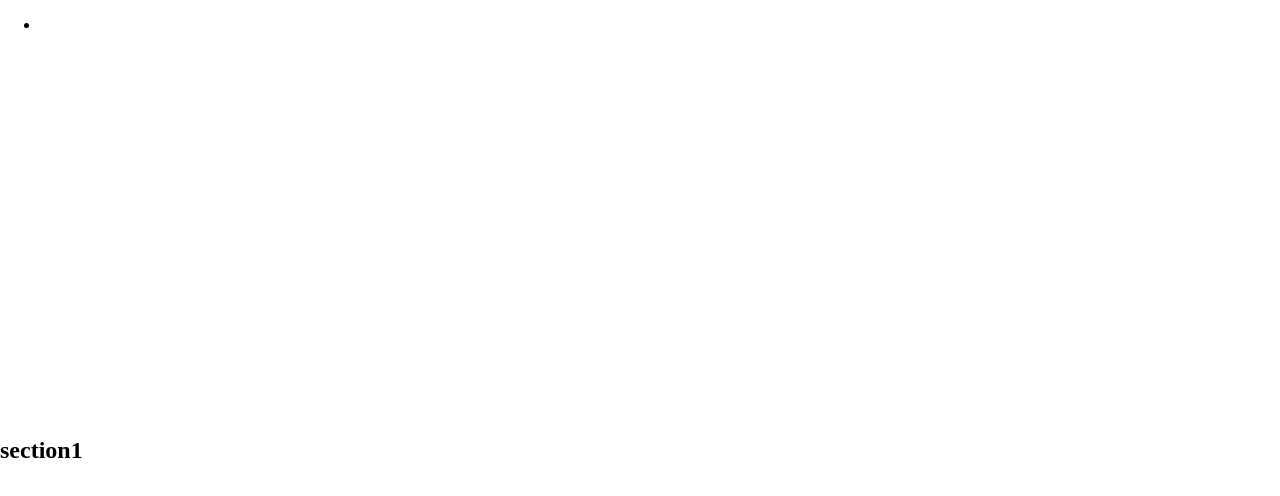
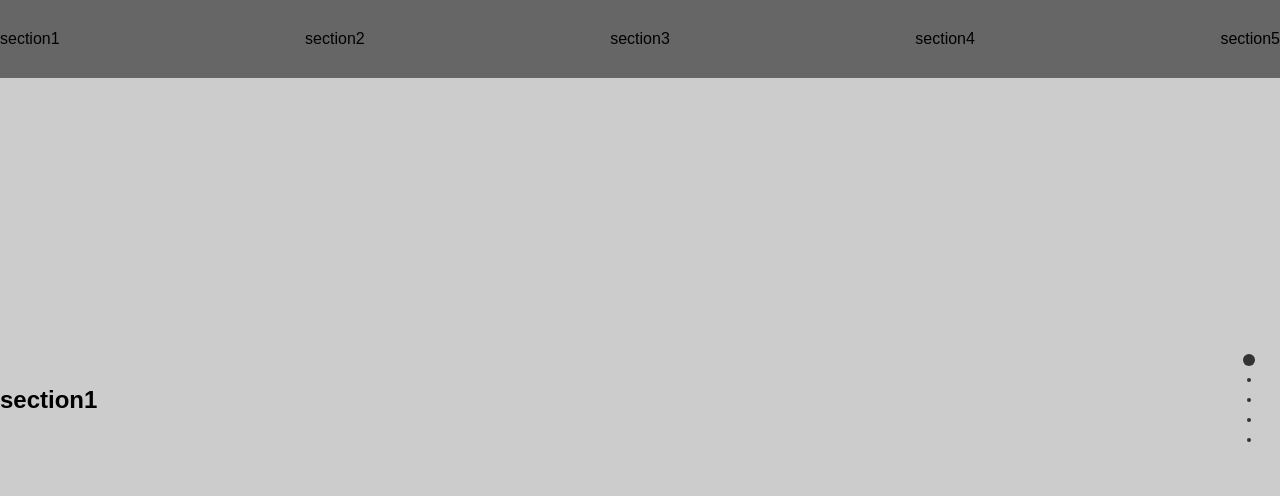
Before and after one commit to yamXcoco/fullpage, a plain HTML site: page index.html in a window 1280 px wide. Drawn offline with nearby package versions, Linux system fonts and the light colour scheme.

Commit message:
asdfasdfasdf

```diff
--- a/index.html
+++ b/index.html
@@ -1,17 +1,18 @@
 <!DOCTYPE html>
 <html lang="ko">
   <head>
-  <meta charset="UTF-8">
-  <meta http-equiv="X-UA-Compatible" content="IE=edge">
-  <meta name="viewport" content="width=device-width, initial-scale=1.0">
+    <meta charset="UTF-8" />
+    <meta http-equiv="X-UA-Compatible" content="IE=edge" />
+    <meta name="viewport" content="width=device-width, initial-scale=1.0" />
     <!-- css -->
-  <link rel="stylesheet" href="jquery.fullPage.css">
-  <link rel="stylesheet" href="main.css">
+    <link rel="stylesheet" href="jquery.fullPage.css" />
+    <link rel="stylesheet" href="main.css" />
     <!-- 제이쿼리 -->
     <script
       src="https://code.jquery.com/jquery-3.6.3.min.js"
       integrity="sha256-pvPw+upLPUjgMXY0G+8O0xUf+/Im1MZjXxxgOcBQBXU="
-  crossorigin="anonymous"></script>
+      crossorigin="anonymous"
+    ></script>
     <script src="jquery.fullPage.js"></script>
     <script src="main.js"></script>
     <title>포트폴리오</title>
@@ -20,16 +21,32 @@
     <header>
       <nav>
         <ul>
-        <li><a href="#section1"></a></li>
+          <li data-menuanchor="section1"><a href="#section1">section1</a></li>
+          <li data-menuanchor="section2"><a href="#section2">section2</a></li>
+          <li data-menuanchor="section3"><a href="#section3">section3</a></li>
+          <li data-menuanchor="section4"><a href="#section4">section4</a></li>
+          <li data-menuanchor="section5"><a href="#section5">section5</a></li>
         </ul>
       </nav>
     </header>
-  <main id ="fullpage">
-    <section class="section"> <h2>section1</h2></section>
-    <section class="section"> <h2>section2</h2></section>
-    <section class="section"> <h2>section3</h2></section>
-    <section class="section"> <h2>section4</h2></section>
-    <footer class="section"> <h2>section5</h2></footer>
+    <main id="fullpage">
+      <section class="section"><h2>section1</h2></section>
+      <section class="section">
+        <h2>
+          <div class="slide">
+            <h3>slide 01</h3>
+          </div>
+          <div class="slide">
+            <h3>slide 02</h3>
+          </div>
+          <div class="slide">
+            <h3>slide 03</h3>
+          </div>
+        </h2>
+      </section>
+      <section class="section"><h2>section3</h2></section>
+      <section class="section"><h2>section4</h2></section>
+      <footer class="section fp-auto-height"><h2>section5</h2></footer>
     </main>
   </body>
 </html>
--- a/main.css
+++ b/main.css
@@ -1,3 +1,31 @@
+* {
+  box-sizing: border-box;
+  margin: 0;
+  padding: 0;
+  font-family: 'Noto Sans KR', sans-serif;
+}
+
+ul {
+  list-style: none;
+}
+
+a {
+  text-decoration: none;
+  color: inherit;
+}
 header{
+  position: fixed;
+  left: 0;
+  right: 0;
+  top: 0;
+  padding: 30px 0;
+  background-color: rgba(0, 0, 0,0.5);
+  z-index: 100;
+}
+header nav ul{
+  display: flex;
+  justify-content: space-between;
+}
+header nav ul li{
 
 }
--- a/main.js
+++ b/main.js
@@ -1,8 +1,19 @@
-$(function(){
+$(function () {
   $('#fullpage').fullpage({
-		//options here
-		autoScrolling:true,
-		scrollHorizontally: true
-	});
-
+    //options here
+    anchors: ['section1', 'section2', 'section3', 'section4', 'section5'],
+    // autoScrolling:true,
+    // scrollHorizontally: true,
+    navigation: true,
+    sectionsColor: ['#ccc', '#ddd', '#bbb', '#eee', '#fff'],
+    afterLoad: function (anchorLink, index) {
+      console.log('현재 섹션번호는 ' + index)
+      // if (index == 5) {
+      //   alert('마지막입니다')
+      // }
+    },
+    afterSlideLoad: function (anchorLink, index, slideAnchor, slideIndex) {
+      console.log('현재 슬라이드 번호' + slideIndex)
+    },
+  })
 })
```
Lines whose indentation alone changed are shown as unchanged.
